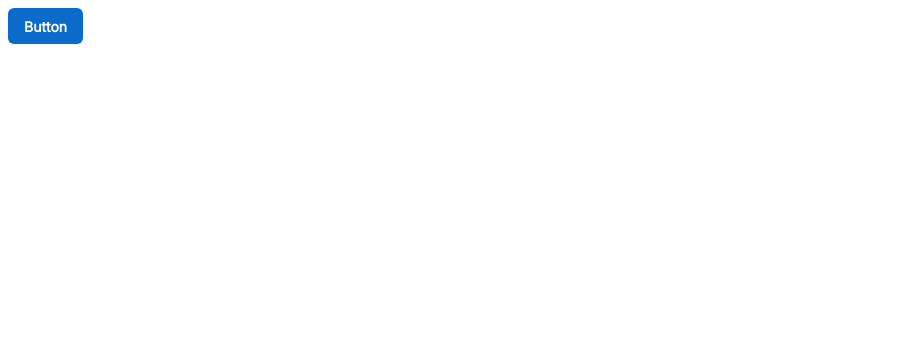
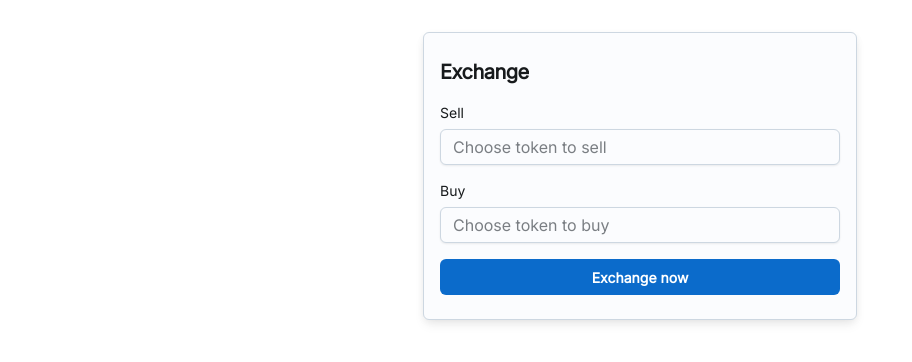
Before and after one commit to crypto-coins-exchange/crypto-coins-exchange, a React (Create React App) app in the folder src/: page / in a window 1280 px wide. Shown: the top 362 px of the page, without its empty margins (0-912 px from the left). Built offline with nearby package versions, Linux system fonts and the light colour scheme.

Commit message:
exchange form

```diff
--- a/src/src/App.tsx
+++ b/src/src/App.tsx
@@ -1,11 +1,14 @@
 import React from "react"
 import logo from "./logo.svg"
-import { CssVarsProvider, Button } from "@mui/joy"
+import {
+  CssVarsProvider,
+} from "@mui/joy"
+import { Exchange } from "./exchange/Exchange"
 
 function App() {
   return (
     <CssVarsProvider>
-      <Button>Button</Button>
+      <Exchange />
     </CssVarsProvider>
   )
 }
--- /dev/null
+++ b/src/src/exchange/Exchange.tsx
@@ -0,0 +1,53 @@
+import React from "react"
+import logo from "./logo.svg"
+import {
+  CssVarsProvider,
+  Button,
+  Sheet,
+  Typography,
+  FormControl,
+  FormLabel,
+  Input
+} from "@mui/joy"
+
+export const Exchange = () => {
+  return (
+    <CssVarsProvider>
+      <Sheet
+        sx={{
+          width: 400,
+          mx: "auto",
+          my: 4,
+          py: 3,
+          px: 2,
+          display: "flex",
+          flexDirection: "column",
+          gap: 2,
+          borderRadius: "sm",
+          boxShadow: "md",
+        }}
+        variant="outlined">
+        <Typography level="h4" component="h1">
+          Exchange
+        </Typography>
+        <FormControl>
+          <FormLabel>Sell</FormLabel>
+          <Input
+            name="token-sell"
+            type="text"
+            placeholder="Choose token to sell"
+          />
+        </FormControl>
+        <FormControl>
+          <FormLabel>Buy</FormLabel>
+          <Input
+            name="token-buy"
+            type="text"
+            placeholder="Choose token to buy"
+          />
+        </FormControl>
+        <Button>Exchange now</Button>
+      </Sheet>
+    </CssVarsProvider>
+  )
+}
```
